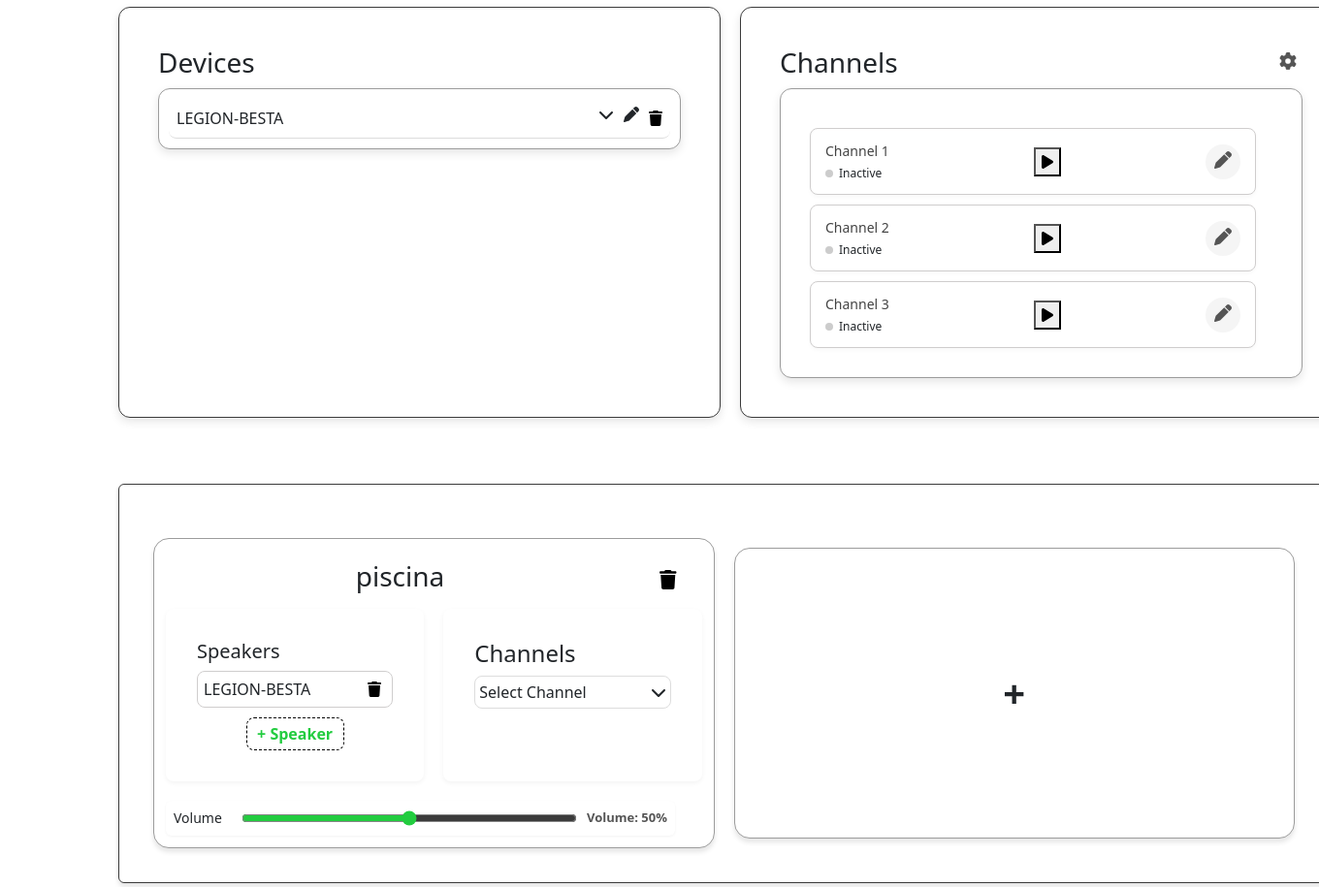
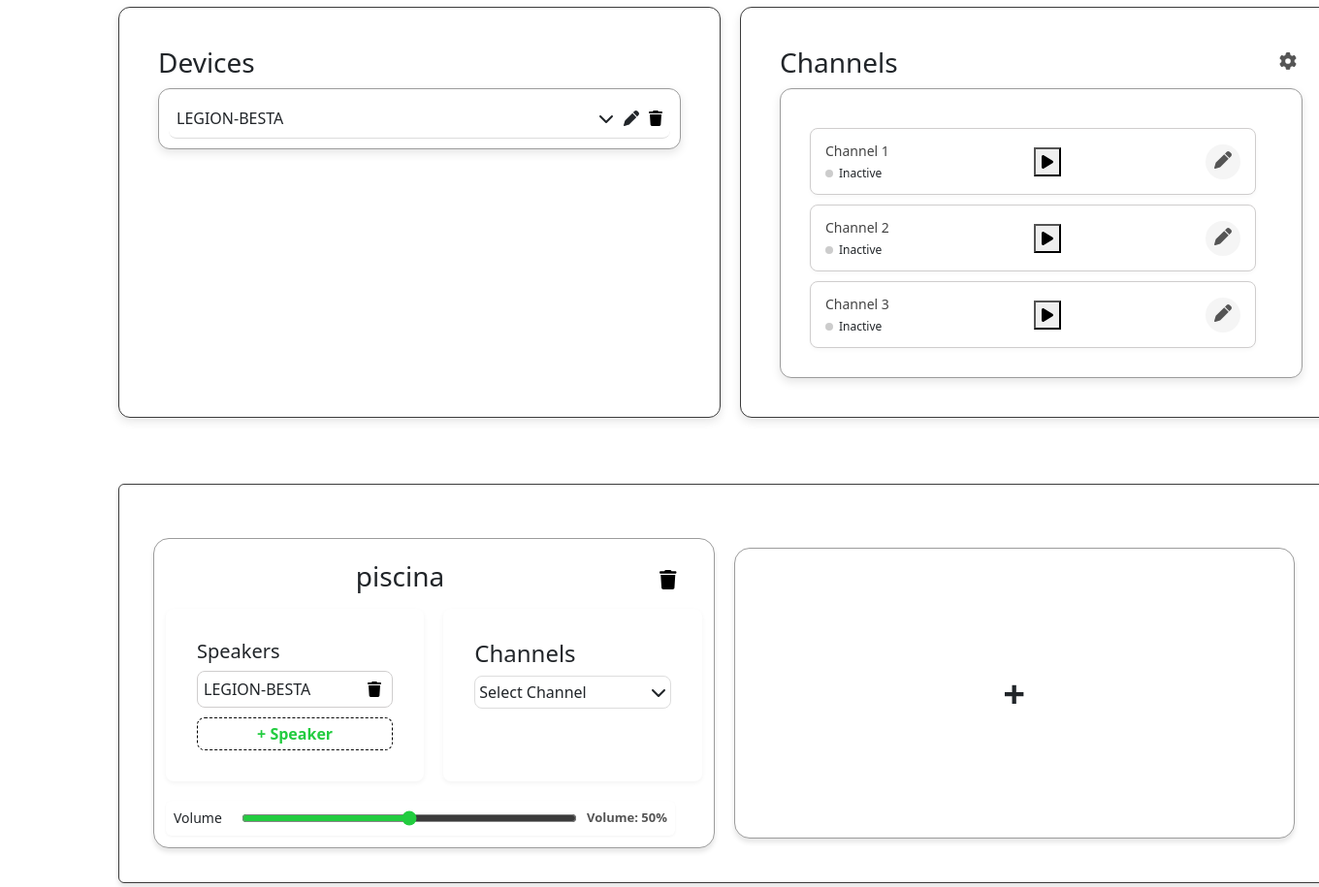
Before and after one commit to pedromelo1316/PECI--Difusao-de-Audio, a Flask app: page / in a window 1360 px wide. Shown: the part 230-1145 px from the top of the page at 97% size. Run offline with Flask 3, Linux system fonts and the light colour scheme; parts of the project's set-up code (start-up, migrations or seed data) failed here and were passed over; some libraries are stand-ins or nearby versions.

Commit message:
alteração

```diff
--- a/Main/Manager/static/css/styles.css
+++ b/Main/Manager/static/css/styles.css
@@ -480,7 +480,7 @@ header {
     cursor: pointer;
     border: #000 dashed 1px;
     border-radius: 8px;
-    width: 50%;
+    width: 100%;
     margin: 0 auto; /* Centers the button horizontally */
 }
 
--- a/Main/Manager/templates/base.html
+++ b/Main/Manager/templates/base.html
@@ -7,6 +7,13 @@
     <link rel="stylesheet" href="{{url_for('static',filename='css/styles.css')}}">
     <link href="https://cdn.jsdelivr.net/npm/bootstrap@5.3.0/dist/css/bootstrap.min.css" rel="stylesheet">
     <link rel="stylesheet" href="https://cdn.jsdelivr.net/npm/bootstrap-icons@1.10.5/font/bootstrap-icons.css">
+    <script src="https://cdn.socket.io/4.0.0/socket.io.min.js"></script>
+    <script>
+        const socket = io();
+        socket.on('reload_page', () => {
+            location.reload(); // Reload the page when the event is received
+        });
+    </script>
     <script src="https://cdnjs.cloudflare.com/ajax/libs/font-awesome/6.4.2/js/all.min.js"></script>
     {% if not exclude_script_js %}
     <script src="{{ url_for('static', filename='js/script.js') }}"></script>
--- a/Main/Manager/templates/index.html
+++ b/Main/Manager/templates/index.html
@@ -123,8 +123,8 @@
                             <div class="column-headerCH">
                                 <span>{{ node.name }}</span>
                                 <div class="column-actions" onclick="event.stopPropagation()">
-                                    <i class="fa-solid fa-chevron-down" onclick="toggleDeviceDetails(this)"></i>
-                                    <i class="fa-solid fa-pen" onclick="event.stopPropagation(); renameNode('{{ node.id }}')"></i>
+                                    <i class="fa-solid fa-chevron-down" onclick="toggleDeviceDetails(this);" style="margin-top:4px;"></i>
+                                    <i class="fa-solid fa-pen" onclick="event.stopPropagation(); renameNode('{{ node.id }}');" style="margin-top:4px;"></i>
                                     <a href="/delete/{{ node.id }}"><i class="fa-solid fa-trash" style="color: black;"></i></a>
                                 </div>
                             </div>
```
Also changed, not shown: Main/Manager/instance/database.db.
